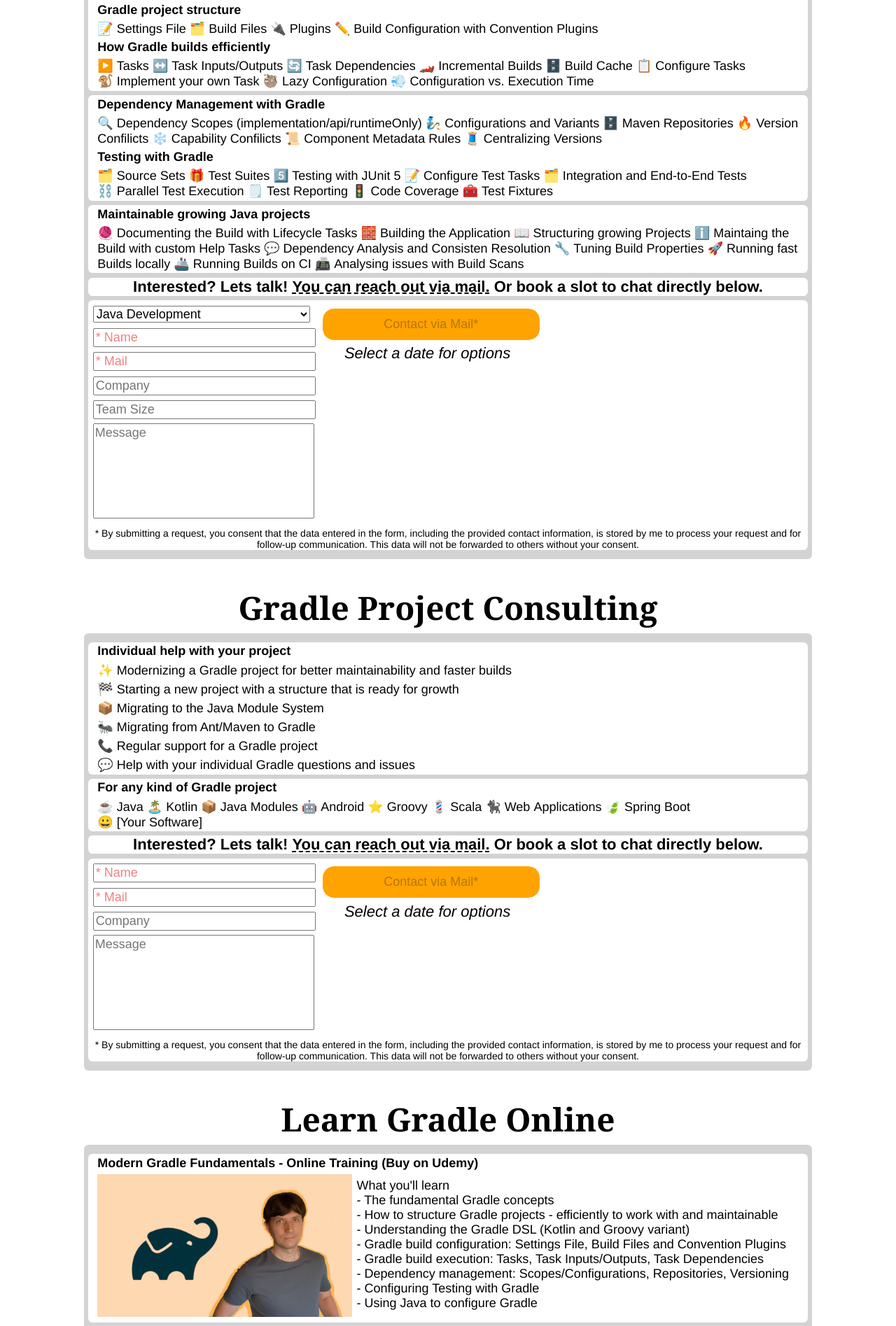
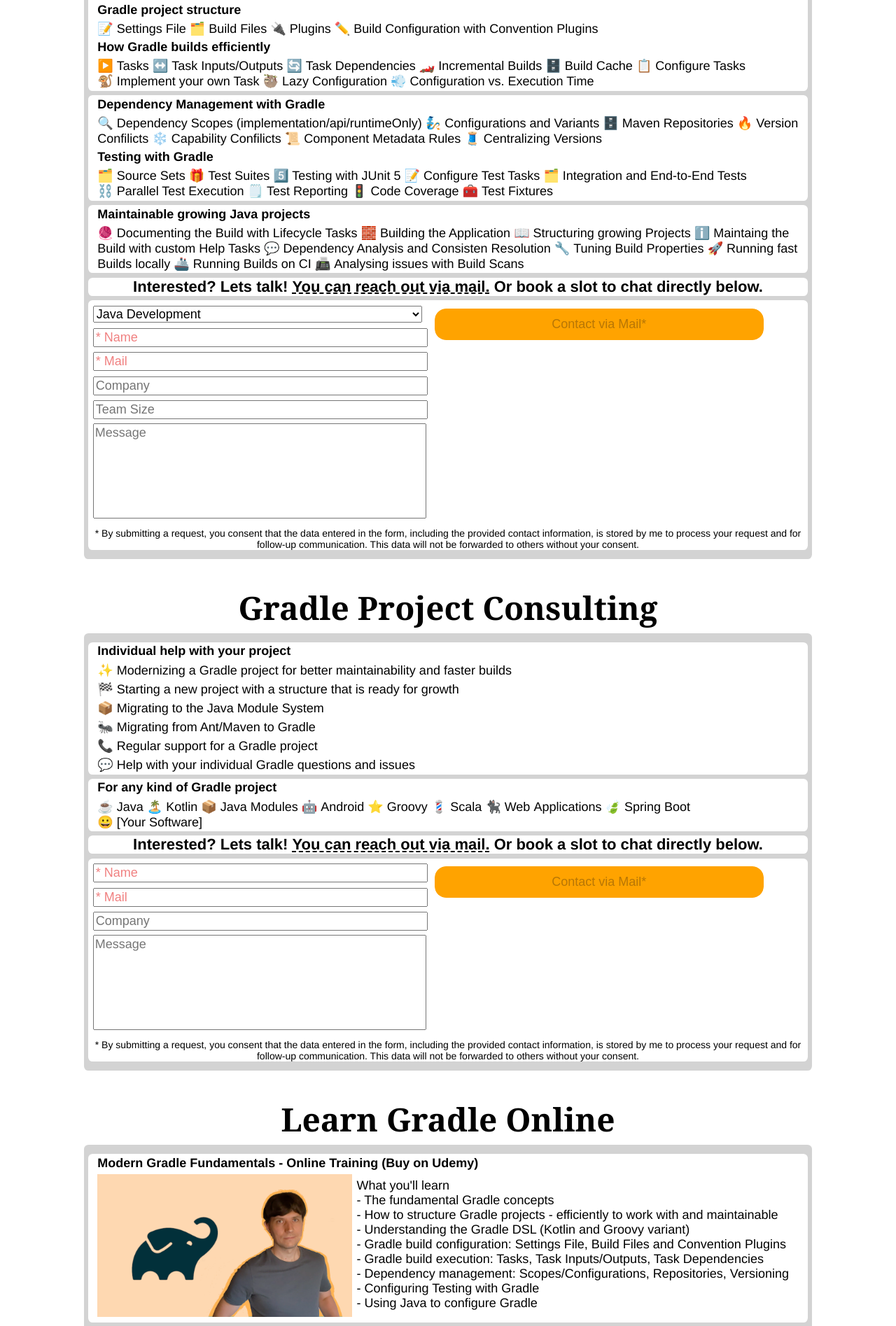
Before and after one commit to OnepieceSoftware/onepiecesoftware.github.io, a Jekyll site: the page index.html, which Jekyll copies as it is, in a window 1280 px wide. Shown: the part 1415-3310 px from the top of the page at 70% size. Built offline with Jekyll 4.4.1, drawn with Linux system fonts in a browser that asks for light colours; some of the changed lines change nothing that is shown.

Commit message:
Remove calendar

```diff
--- a/css/styles.css
+++ b/css/styles.css
@@ -262,7 +262,7 @@
 
 .column {
     float: left;
-    width: 310px;
+    width: 470px;
     margin: 0.5vw;
 }
 
--- a/index.html
+++ b/index.html
@@ -4,7 +4,6 @@
 <head>
     <title>onepiece.Software</title>
     <link rel="stylesheet" href="https://cdnjs.cloudflare.com/ajax/libs/font-awesome/5.15.4/css/all.min.css">
-    <link rel="stylesheet" href="css/datepicker.min.css" >
     <link rel="stylesheet" href="css/styles.css" >
     <link rel="shortcut icon" type="image/x-icon" href="img/favicon.png">
 
@@ -216,10 +215,6 @@
       <div class="column">
         <button class="long" id="button-mail" data-i18n="training-mail" disabled></button>
         <div id="slot-container"></div>
-        <i data-i18n="training-select-date"></i>
-      </div>
-      <div class="column">
-        <div id="calendar"></div>
       </div>
     </div>
     <div data-i18n="training-consent" class="smalltext"></div>
@@ -275,10 +270,6 @@
       <div class="column">
         <button class="long" id="button-mail2" data-i18n="training-mail" disabled></button>
         <div id="slot-container2"></div>
-        <i data-i18n="training-select-date"></i>
-      </div>
-      <div class="column">
-        <div id="calendar2"></div>
       </div>
     </div>
     <div data-i18n="training-consent" class="smalltext"></div>
@@ -958,7 +949,6 @@
 <script src="js/jquery.min.js"></script>
 <script src="js/i18next.min.js"></script>
 <script src="js/jquery-i18next.min.js"></script>
-<script src="js/datepicker-full.min.js"></script>
 <script src="js/custom.js"></script>
 
 </body>
--- a/js/custom.js
+++ b/js/custom.js
@@ -72,7 +72,6 @@
 			"training-tailored": "Training tailored to your needs (pick from topics below and more) - let's chat!",
 			"training-select": "I am interested in:",
 			"training-mail": "Contact via Mail*",
-			"training-select-date": "Select a date for options",
 			"training-consent": "* By submitting a request, you consent that the data entered in the form, including the provided contact information, is stored by me to process your request and for follow-up communication. This data will not be forwarded to others without your consent.",
 
 			"training-basics-title": "In each of my trainings you will learn",
@@ -184,7 +183,6 @@
 			"training-tailored": "Individuell zusammengestellt (Auswahl aus folgenden Themen und mehr)",
 			"training-select": "Ich interessiere mich für:",
 			"training-mail": "Kontakt per Mail*",
-			"training-select-date": "Datum wählen für Termine",
 			"training-consent": "*Durch Absenden einer Anfrage stimmen Sie damit überein, dass die Angaben aus dem Formular, inklusive der von Ihnen dort angegebenen Kontaktdaten, zwecks Bearbeitung der Anfrage, und für den Fall von Anschlussfragen, bei mir gespeichert werden. Diese Daten gebe ich nicht ohne Ihre Einwilligung weiter.",
 
 			"training-basics-title": "Jedes Training vermittelt",
@@ -246,19 +244,6 @@
 	jqueryI18next.init(i18next, $);
 	$('.allcontent').localize();
 });
-
-Datepicker.locales.de = {
-	days: ["Sonntag", "Montag", "Dienstag", "Mittwoch", "Donnerstag", "Freitag", "Samstag"],
-	daysShort: ["So", "Mo", "Di", "Mi", "Do", "Fr", "Sa"],
-	daysMin: ["So", "Mo", "Di", "Mi", "Do", "Fr", "Sa"],
-	months: ["Januar", "Februar", "März", "April", "Mai", "Juni", "Juli", "August", "September", "Oktober", "November", "Dezember"],
-	monthsShort: ["Jan", "Feb", "Mär", "Apr", "Mai", "Jun", "Jul", "Aug", "Sep", "Okt", "Nov", "Dez"],
-	today: "Heute",
-	monthsTitle: "Monate",
-	clear: "Löschen",
-	weekStart: 1,
-	format: "dd.mm.yyyy"
-};
 
 const day1 = document.getElementById('day1')
 const day2 = document.getElementById('day2')
@@ -352,11 +337,6 @@
 	}
 }
 
-const calendarElement = document.getElementById('calendar')
-const calendarElement2 = document.getElementById('calendar2')
-const slotContainer = document.getElementById('slot-container')
-const slotContainer2 = document.getElementById('slot-container2')
-
 const notYetBooked1 = document.getElementById('not-yet-booked1')
 const notYetBooked2 = document.getElementById('not-yet-booked2')
 const slotBooked1 = document.getElementById('slot-booked1')
@@ -374,24 +354,12 @@
 const messageInput2 = document.getElementById('input-message2')
 
 const mailButton = document.getElementById('button-mail')
-mailButton.onclick = () => bookSlot(null, true)
+mailButton.onclick = () => bookSlot(true)
 const mailButton2 = document.getElementById('button-mail2')
-mailButton2.onclick = () => bookSlot(null, false)
+mailButton2.onclick = () => bookSlot(false)
 
-let freeSlots = []
 let dateButtons = [mailButton]
 let dateButtons2 = [mailButton2]
-
-window.onload = () => refreshCalendar(htmlLang)
-
-function formatDate(date) {
-	if (!date) return 'no date'
-
-	return date.toLocaleDateString(htmlLang) + ", " + date.getHours() + ":" + date.getMinutes().toLocaleString(htmlLang, {
-		minimumIntegerDigits: 2,
-		useGrouping: false
-	  }) + ' CET*'
-}
 
 function validateInput() {
 	dateButtons.forEach(b => b.disabled = nameInput.value.length == 0 || !mailInput.value.toLowerCase().match(
@@ -409,58 +377,25 @@
 nameInput2.oninput = validateInput2
 mailInput2.oninput = validateInput2
 
-function refreshCalendar(language) {
-	calendarElement.innerHTML = ''
-	calendarElement2.innerHTML = ''
-	freeSlots = []
-
-    var calendarid = '9tdafu7cm4fephs8o7uqrulgvc@group.calendar.google.com';
-    var mykey = 'AIzaSyDMO1QbbTzJEkcfo3Ydvr9EOIjdTwTezgw';
-    $.ajax({
-        type: 'GET',
-        url: encodeURI('https://www.googleapis.com/calendar/v3/calendars/' + calendarid + '/events?key=' + mykey),
-        dataType: 'json',
-        success: function (response) {
-			response.items.forEach(item => {
-				freeSlots.push(new Date(item.start.dateTime));
-			});
-			new Datepicker(calendarElement, {
-				language: language,
-				beforeShowDay: function (date) {
-				return !!freeSlots.find(s => s.toDateString() == date.toDateString()); }
-			});
-			new Datepicker(calendarElement2, {
-				language: language,
-				beforeShowDay: function (date) {
-				return !!freeSlots.find(s => s.toDateString() == date.toDateString()); }
-			});
-        },
-        error: function (response) {
-            console.log(response)
-        }
-    });
-}
-
-function bookSlot(date, training) {
+function bookSlot(training) {
 	const xhr = new XMLHttpRequest();
 	xhr.open("POST", "https://mailer.onepiece.software/onepiece_appointment", true);
 	xhr.setRequestHeader('Content-Type', 'application/json');
 	xhr.onreadystatechange = function (oEvent) {
 		if (xhr.readyState === 4) {
 			if (xhr.status != 200) {
-			   alert("Something went wrong. Please contat me directly: jendrik@onepiece.software");
+			   alert("Something went wrong. Please contact me directly: jendrik@onepiece.software");
 			}
 		}
 	};
 	xhr.onload = () => {
-		// bookedDate.textContent = formatDate(date)
 		notYetBooked1.classList.add("invisible")
 		notYetBooked2.classList.add("invisible")
 		slotBooked1.classList.remove("invisible")
 		slotBooked2.classList.remove("invisible")
     };
 	xhr.send(JSON.stringify({
-		date: date?.getTime(),
+		date: 0,
 		name: training ? nameInput.value : nameInput2.value,
 		mail: training ? mailInput.value : mailInput2.value,
 		company: training ? companyInput.value : companyInput2.value,
@@ -470,39 +405,3 @@
 		trainingSelected: trainingSelect.value
 	}));
 }
-
-calendarElement.addEventListener("changeDate", function (e) {
-	const selectedDate = e.detail.date
-	const slotsOnDay = freeSlots.filter(s => s.toDateString() == selectedDate.toDateString())
-
-	slotContainer.innerHTML = ''
-	dateButtons = [mailButton]
-	slotsOnDay.sort((a, b) => a - b).forEach(s => {
-		const dateButton = document.createElement("button")
-		dateButton.classList.add('long')
-		dateButton.textContent = "Video Call " + formatDate(s) + "\u00A0\u00A0"
-		dateButton.onclick = () => bookSlot(s, true);
-		dateButton.disabled = true;
-		slotContainer.appendChild(dateButton);
-		dateButtons.push(dateButton);
-	})
-	validateInput()
-}, false)
-
-calendarElement2.addEventListener("changeDate", function (e) {
-	const selectedDate = e.detail.date
-	const slotsOnDay = freeSlots.filter(s => s.toDateString() == selectedDate.toDateString())
-
-	slotContainer2.innerHTML = ''
-	dateButtons2 = [mailButton2]
-	slotsOnDay.sort((a, b) => a - b).forEach(s => {
-		const dateButton = document.createElement("button")
-		dateButton.classList.add('long')
-		dateButton.textContent = "Video Call " + formatDate(s) + "\u00A0\u00A0"
-		dateButton.onclick = () => bookSlot(s, false);
-		dateButton.disabled = true;
-		slotContainer2.appendChild(dateButton);
-		dateButtons2.push(dateButton);
-	})
-	validateInput2();
-}, false)
```
Also changed, not shown: css/datepicker.min.css (deleted).
